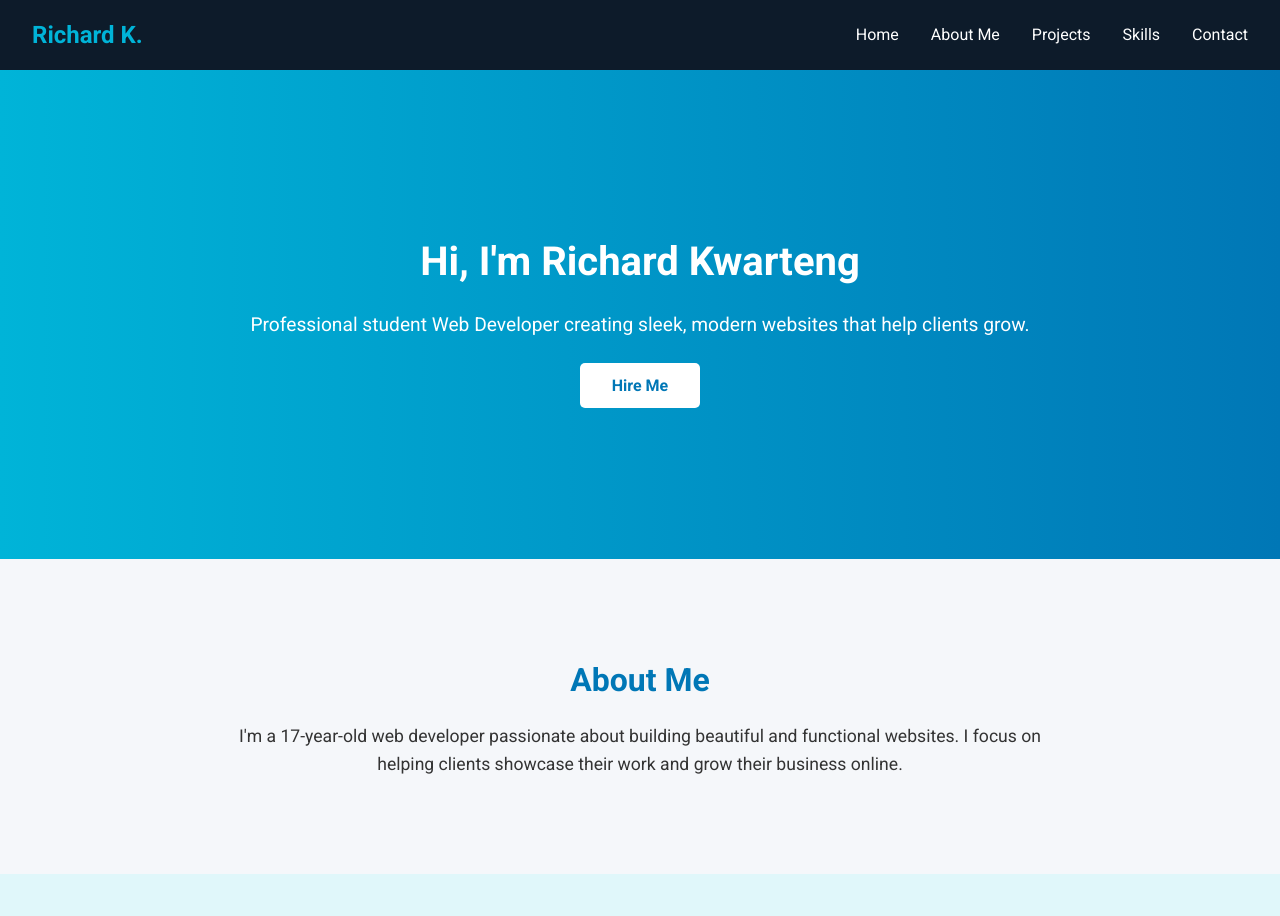
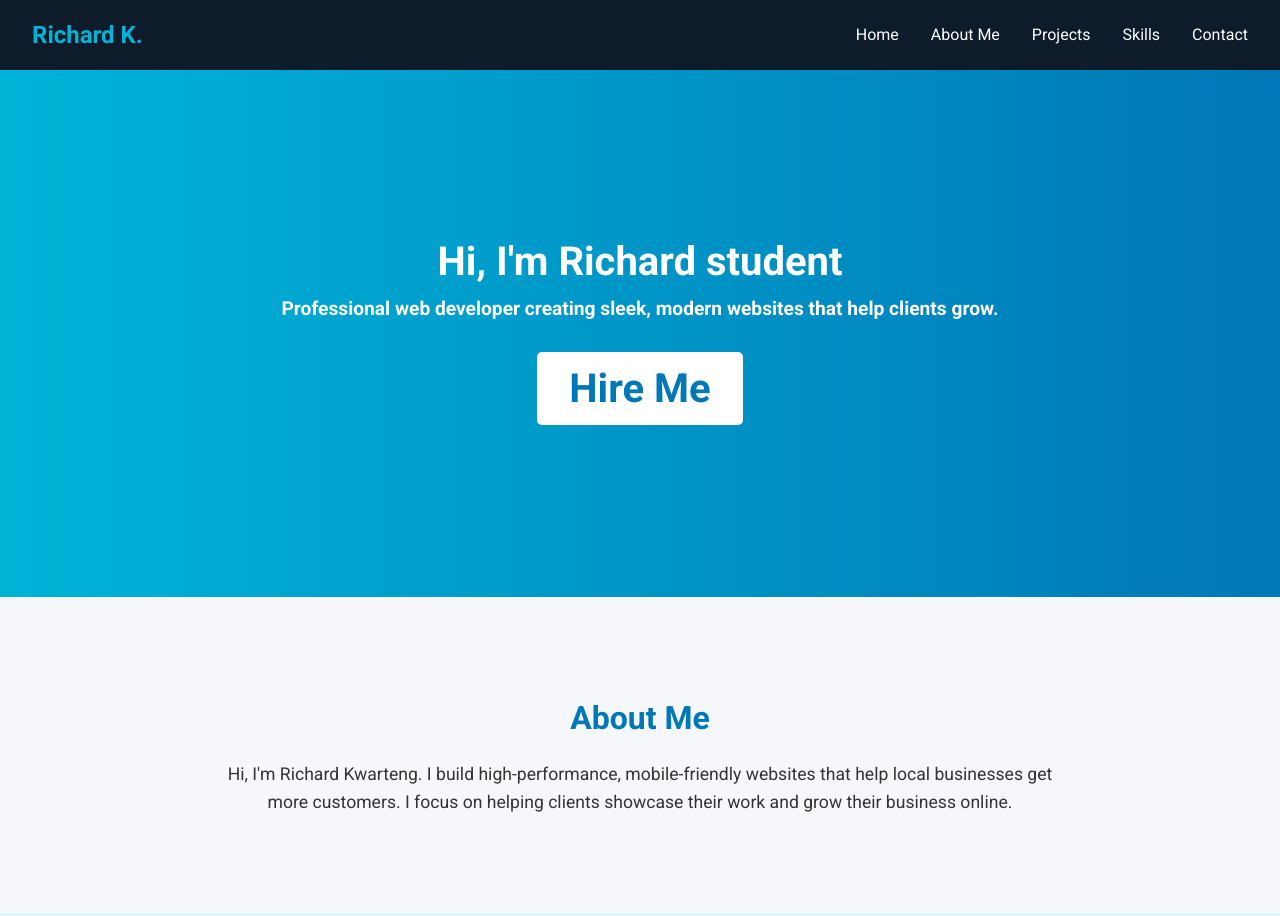
Before and after one commit to Outerhawk/Richard, a plain HTML site: page index.html in a window 1280 px wide. Shown: the top 916 px of the page. Drawn offline with Linux system fonts and the light colour scheme.

Commit message:
Update index.html

```diff
--- a/index.html
+++ b/index.html
@@ -234,8 +234,7 @@
 
     <!-- Home / Hero -->
     <section id="home">
-        <h2>Hi, I'm Richard Kwarteng</h2>
-        <p>Professional student Web Developer creating sleek, modern websites that help clients grow.</p>
+        <h2>Hi, I'm Richard student        <p>Professional web developer creating sleek, modern websites that help clients grow.</p>
         <a href="#contact">Hire Me</a>
     </section>
 
@@ -243,7 +242,7 @@
     <section id="about">
         <h2>About Me</h2>
         <p>
-            I'm a 17-year-old web developer passionate about building beautiful and functional websites.
+            Hi, I'm Richard Kwarteng. I build high-performance, mobile-friendly websites that help local businesses get more customers.
             I focus on helping clients showcase their work and grow their business online.
         </p>
     </section>
```
